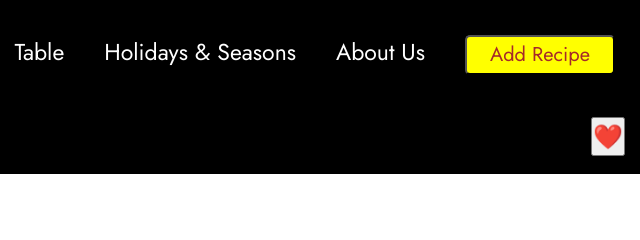
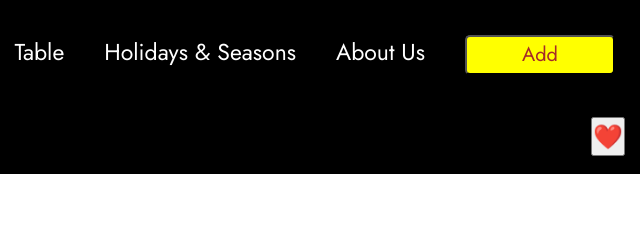
Before and after one commit to Jyotii24/RecipeBook, a plain HTML site: page index1.html in a window 1280 px wide. Shown: the top 240 px of the page, 640-1280 px from the left. Drawn offline with Linux system fonts and the light colour scheme.

Commit message:
Update index1.html

```diff
--- a/index1.html
+++ b/index1.html
@@ -667,7 +667,7 @@ ul li button{
                 </div>
             </li>
             <li><a href="#">About Us</a></li>
-            <li> <a href="s.html"><button class="add">Add Recipe</button></a>
+            <li> <a href="s.html"><button class="add">Add </button></a>
             </li>
         </ul>
         <div class="search-bar">
```
